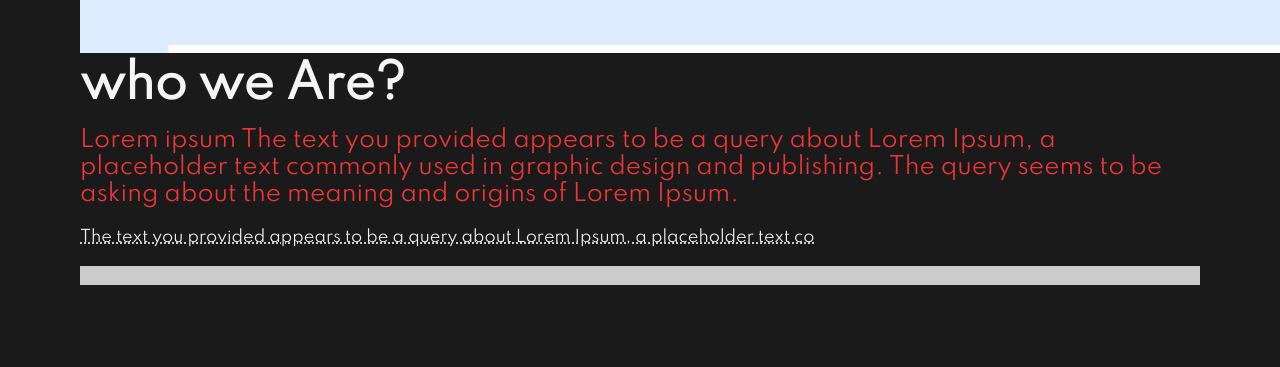
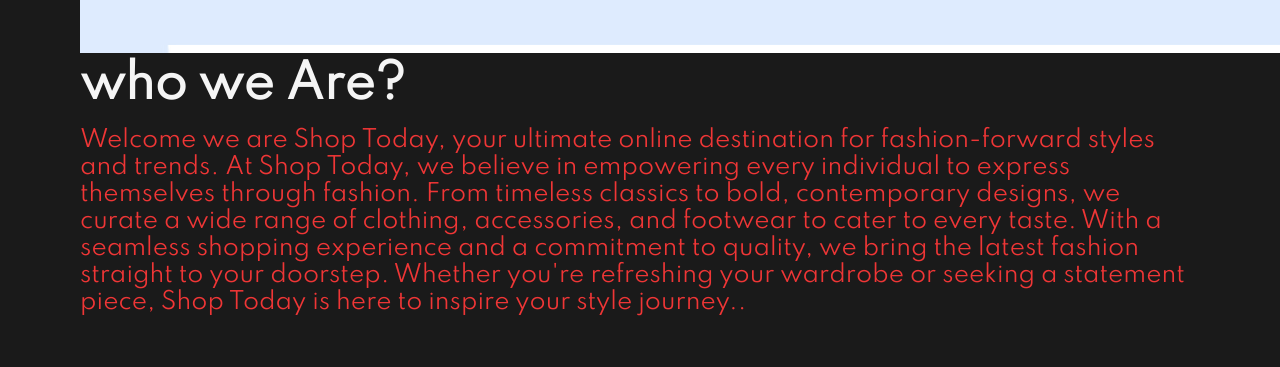
Before and after one commit to 12apoorv/E-commerce, a website: page about.html in a window 1280 px wide. Shown: the part 1440-1807 px from the top of the page. Drawn offline with Linux system fonts and the light colour scheme.

Commit message:
Update about.html

```diff
--- a/about.html
+++ b/about.html
@@ -36,8 +36,9 @@
         <img src="image/a6.jpg" alt="">
         <div>
             <h2>who we Are?</h2>
-            <p> Lorem ipsum The text you provided appears to be a query about Lorem Ipsum, a placeholder text commonly used in graphic design and publishing. The query seems to be asking about the meaning and origins of Lorem Ipsum.</p>
-            <abbr title="">The text you provided appears to be a query about Lorem Ipsum, a placeholder text co</abbr>
+            <p> Welcome we are Shop Today, your ultimate online destination for fashion-forward styles and trends. At Shop Today, we believe in empowering every individual to express themselves through fashion. From timeless classics to bold, contemporary designs, we curate a wide range of clothing, accessories, and footwear to cater to every taste.
+
+With a seamless shopping experience and a commitment to quality, we bring the latest fashion straight to your doorstep. Whether you're refreshing your wardrobe or seeking a statement piece, Shop Today is here to inspire your style journey..</p>
             <br><br>
             <marquee bgcolor="#ccc" loop="-1" scrollamount="5" width="100%">Create stunning images with as much as such or as little control as you like thinks to a choice of basis and creative modes.
             </marquee>
```
